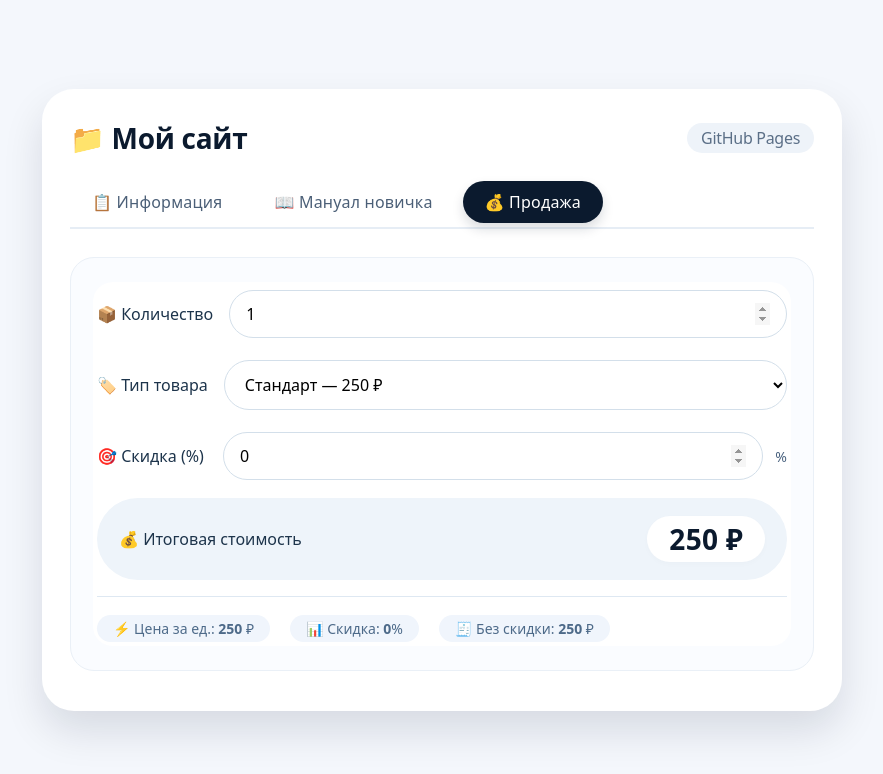
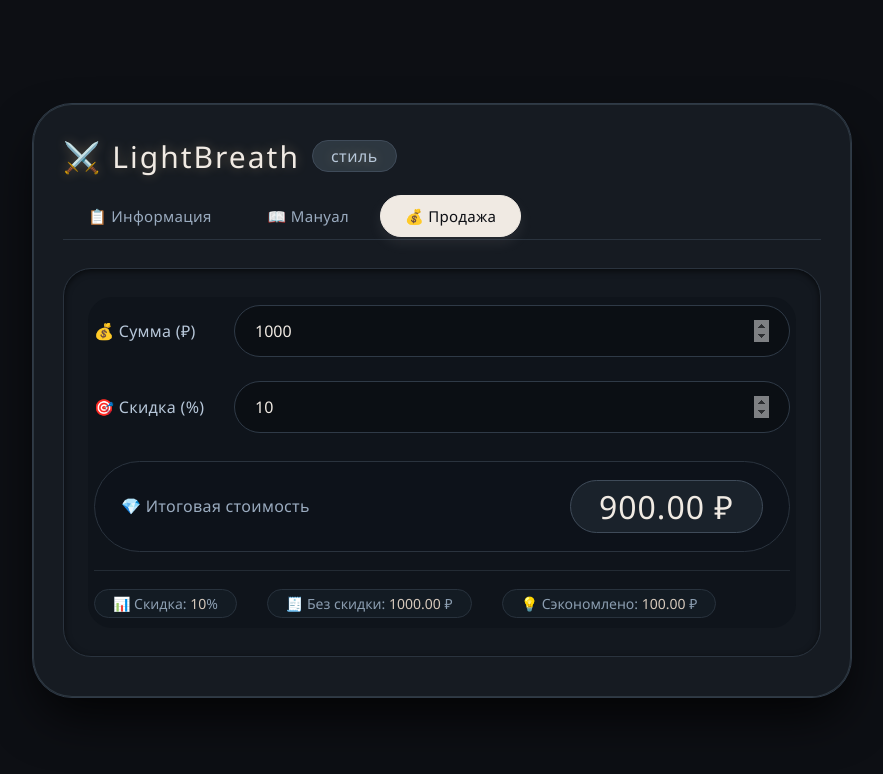
Before and after one commit to marf-us/dayz.raspad, a plain HTML site: page index.html in a window 1280 px wide. Both pictures are taken after a click on the tab "💰 Продажа". Shown: the whole page, without its empty margins (198-1081 px from the left). Drawn offline with Linux system fonts and the light colour scheme.

Commit message:
Update index.html

```diff
--- a/index.html
+++ b/index.html
@@ -3,161 +3,172 @@
 <head>
   <meta charset="UTF-8" />
   <meta name="viewport" content="width=device-width, initial-scale=1.0" />
-  <title>Мой сайт — Вкладки и калькулятор</title>
+  <title>LightBreath — Стиль и калькулятор</title>
   <style>
-    /* --- Сброс и базовые стили --- */
+    /* --- Стиль, вдохновленный lightbreath (темная эстетика) --- */
     * {
       margin: 0;
       padding: 0;
       box-sizing: border-box;
-      font-family: system-ui, 'Segoe UI', Roboto, sans-serif;
+      font-family: 'Segoe UI', 'Roboto', system-ui, sans-serif;
     }
 
     body {
-      background: #f4f7fc;
+      background: #0d0f14;
       min-height: 100vh;
       display: flex;
       justify-content: center;
       align-items: center;
-      padding: 20px;
+      padding: 30px 20px;
     }
 
     .card {
-      max-width: 800px;
+      max-width: 820px;
       width: 100%;
-      background: #ffffff;
-      border-radius: 32px;
-      box-shadow: 0 20px 40px rgba(0, 20, 40, 0.12);
-      padding: 30px 28px 40px;
-      transition: 0.25s;
+      background: #161b22;
+      border-radius: 40px;
+      box-shadow: 0 25px 50px -8px rgba(0, 0, 0, 0.8), 0 0 0 1px #2d3740 inset;
+      padding: 32px 30px 40px;
+      transition: 0.2s;
+      border: 1px solid #2f3a47;
     }
 
-    h1 {
-      font-size: 28px;
-      font-weight: 600;
-      color: #0b1a2e;
-      margin-bottom: 12px;
-      letter-spacing: -0.3px;
+    /* --- Заголовок --- */
+    .header {
       display: flex;
-      align-items: center;
+      justify-content: space-between;
+      align-items: flex-end;
+      margin-bottom: 18px;
+      flex-wrap: wrap;
       gap: 10px;
     }
 
-    h1 small {
+    .header h1 {
+      font-size: 30px;
+      font-weight: 300;
+      letter-spacing: 2px;
+      color: #f0eae3;
+      text-shadow: 0 0 12px rgba(255, 215, 150, 0.3);
+      display: flex;
+      align-items: center;
+      gap: 12px;
+    }
+
+    .header h1 span {
+      background: #2d3740;
       font-size: 16px;
       font-weight: 400;
-      color: #5b6f87;
-      margin-left: auto;
-      background: #eef3f9;
-      padding: 4px 14px;
+      padding: 4px 18px;
       border-radius: 40px;
+      letter-spacing: 0.5px;
+      color: #b7c7d9;
+      border: 1px solid #3f4b59;
     }
 
-    /* --- Вкладки (табы) --- */
+    /* --- Табы --- */
     .tabs {
       display: flex;
-      gap: 8px;
-      margin: 24px 0 28px;
-      border-bottom: 2px solid #e6edf5;
-      padding-bottom: 4px;
+      gap: 6px;
+      margin: 18px 0 28px;
+      border-bottom: 1px solid #2a333e;
+      padding-bottom: 2px;
       flex-wrap: wrap;
     }
 
     .tab-btn {
       background: transparent;
       border: none;
-      padding: 10px 22px;
-      font-size: 16px;
+      padding: 10px 24px;
+      font-size: 15px;
       font-weight: 500;
-      color: #4b5f77;
+      color: #9aabbf;
       cursor: pointer;
-      border-radius: 40px;
-      transition: 0.2s;
-      letter-spacing: 0.2px;
-      display: inline-flex;
-      align-items: center;
-      gap: 6px;
+      border-radius: 60px;
+      transition: 0.25s;
+      letter-spacing: 0.3px;
+      border: 1px solid transparent;
     }
 
     .tab-btn:hover {
-      background: #e9f0f8;
-      color: #0b1a2e;
+      color: #f0eae3;
+      background: #232b34;
+      border-color: #3f4b59;
     }
 
     .tab-btn.active {
-      background: #0b1a2e;
-      color: white;
-      box-shadow: 0 6px 12px rgba(11, 26, 46, 0.15);
+      background: #f0eae3;
+      color: #0d0f14;
+      box-shadow: 0 6px 14px rgba(240, 234, 227, 0.08);
+      border-color: #f0eae3;
     }
 
-    .tab-btn i {
-      font-style: normal;
-      font-size: 18px;
-    }
-
-    /* --- Контент вкладок --- */
+    /* --- Контент --- */
     .tab-content {
       display: none;
-      animation: fade 0.25s ease;
-      background: #fafcff;
-      padding: 24px 22px;
-      border-radius: 24px;
-      border: 1px solid #eaf0f7;
+      animation: fadeIn 0.3s ease;
+      background: #13181f;
+      padding: 28px 24px;
+      border-radius: 28px;
+      border: 1px solid #2a333e;
       margin-top: 8px;
+      box-shadow: inset 0 2px 6px rgba(0,0,0,0.6);
     }
 
     .tab-content.active {
       display: block;
     }
 
-    @keyframes fade {
-      0% { opacity: 0.4; transform: translateY(6px); }
+    @keyframes fadeIn {
+      0% { opacity: 0.3; transform: translateY(8px); }
       100% { opacity: 1; transform: translateY(0); }
     }
 
-    /* --- Информация --- */
+    /* --- Информация (стиль как в примере) --- */
     .info-grid {
       display: flex;
       flex-direction: column;
-      gap: 14px;
+      gap: 12px;
     }
 
-    .info-item {
+    .info-row {
       display: flex;
       align-items: baseline;
-      padding: 10px 0;
-      border-bottom: 1px dashed #dce5ef;
+      padding: 12px 0;
+      border-bottom: 1px dashed #28323d;
     }
 
-    .info-item:last-child {
+    .info-row:last-child {
       border-bottom: none;
     }
 
     .info-label {
-      font-weight: 600;
-      color: #1d344b;
-      width: 130px;
+      font-weight: 400;
+      color: #9aabbf;
+      width: 140px;
       flex-shrink: 0;
+      letter-spacing: 0.3px;
     }
 
     .info-value {
-      color: #1d3a5c;
+      color: #e8e0d8;
+      font-weight: 300;
     }
 
     .badge {
-      background: #dbeafe;
-      color: #1a4b7a;
-      padding: 4px 14px;
+      background: #28323d;
+      color: #cbdae6;
+      padding: 2px 16px;
       border-radius: 40px;
-      font-size: 14px;
+      font-size: 13px;
+      border: 1px solid #3f4b59;
     }
 
-    /* --- Мануал новичка --- */
+    /* --- Мануал новичка (минимализм) --- */
     .manual-step {
       display: flex;
-      gap: 16px;
+      gap: 18px;
       padding: 14px 0;
-      border-bottom: 1px solid #e2eaf3;
+      border-bottom: 1px solid #232b34;
     }
 
     .manual-step:last-child {
@@ -165,128 +176,147 @@
     }
 
     .step-num {
-      background: #0b1a2e;
-      color: white;
-      width: 32px;
-      height: 32px;
-      border-radius: 40px;
+      background: #232b34;
+      color: #d6c9bc;
+      width: 34px;
+      height: 34px;
+      border-radius: 60px;
       display: flex;
       align-items: center;
       justify-content: center;
-      font-weight: 600;
+      font-weight: 500;
       flex-shrink: 0;
+      border: 1px solid #3a4655;
       font-size: 15px;
     }
 
     .step-text {
-      color: #1f3853;
+      color: #c8d4e0;
       line-height: 1.5;
     }
 
     .step-text strong {
-      color: #0b1a2e;
+      color: #f0eae3;
+      font-weight: 500;
     }
 
-    /* --- Калькулятор (Продажа) --- */
+    /* --- КАЛЬКУЛЯТОР (Продажа) --- */
     .calc-box {
-      background: white;
-      border-radius: 20px;
-      padding: 8px 4px 4px;
+      background: #0f141b;
+      border-radius: 24px;
+      padding: 8px 6px 10px;
     }
 
-    .calc-row {
+    .calc-field {
+      margin-bottom: 24px;
       display: flex;
       flex-wrap: wrap;
       align-items: center;
-      gap: 14px 16px;
-      margin-bottom: 22px;
+      gap: 16px 20px;
     }
 
-    .calc-row label {
-      font-weight: 500;
-      color: #1d344b;
-      min-width: 110px;
+    .calc-field label {
+      color: #b7c7d9;
+      font-weight: 400;
+      min-width: 120px;
+      letter-spacing: 0.3px;
     }
 
-    .calc-row input,
-    .calc-row select {
+    .calc-field input {
       flex: 1;
-      min-width: 170px;
-      padding: 12px 16px;
-      border: 1.5px solid #d3dfea;
+      min-width: 160px;
+      background: #0b0f14;
+      border: 1px solid #2f3a47;
       border-radius: 60px;
+      padding: 14px 20px;
       font-size: 16px;
-      background: white;
+      color: #f0eae3;
+      outline: none;
       transition: 0.2s;
-      outline: none;
     }
 
-    .calc-row input:focus,
-    .calc-row select:focus {
-      border-color: #0b1a2e;
-      box-shadow: 0 0 0 3px rgba(11, 26, 46, 0.08);
+    .calc-field input:focus {
+      border-color: #b7a48b;
+      box-shadow: 0 0 0 3px rgba(183, 164, 139, 0.15);
+      background: #10161e;
     }
 
-    .calc-row input[type="number"] {
+    .calc-field input::placeholder {
+      color: #4d5c6e;
+      font-weight: 300;
+    }
+
+    .calc-field input[type="number"] {
       -moz-appearance: textfield;
     }
 
-    .calc-row input[type="number"]::-webkit-inner-spin-button {
-      opacity: 0.6;
+    .calc-field input[type="number"]::-webkit-inner-spin-button {
+      opacity: 0.5;
     }
 
+    /* итоговый блок */
     .calc-result {
-      background: #eef4fa;
-      padding: 18px 22px;
+      background: #0d121a;
+      border: 1px solid #2a333e;
       border-radius: 60px;
+      padding: 18px 26px;
       display: flex;
       flex-wrap: wrap;
       align-items: center;
       justify-content: space-between;
-      margin: 18px 0 10px;
+      margin: 28px 0 16px;
     }
 
-    .calc-result span:first-child {
-      font-weight: 500;
-      color: #1d344b;
+    .calc-result .label {
+      color: #9aabbf;
+      font-weight: 400;
+      letter-spacing: 0.3px;
     }
 
     .calc-result .total {
-      font-size: 28px;
-      font-weight: 700;
-      color: #0b1a2e;
-      background: white;
-      padding: 4px 22px;
+      font-size: 32px;
+      font-weight: 300;
+      color: #f0eae3;
+      background: #1a222b;
+      padding: 4px 28px;
       border-radius: 60px;
-      letter-spacing: 0.3px;
-      box-shadow: 0 2px 6px rgba(0,0,0,0.02);
+      border: 1px solid #3f4b59;
+      letter-spacing: 1px;
     }
 
     .calc-hint {
+      display: flex;
+      flex-wrap: wrap;
+      gap: 18px 30px;
+      margin-top: 18px;
+      padding-top: 18px;
+      border-top: 1px solid #232b34;
       font-size: 14px;
-      color: #4d6a89;
-      margin-top: 16px;
-      border-top: 1px solid #dee8f2;
-      padding-top: 18px;
-      display: flex;
-      gap: 20px;
-      flex-wrap: wrap;
+      color: #8b9db0;
     }
 
     .calc-hint span {
-      background: #f0f5fc;
-      padding: 4px 16px;
-      border-radius: 30px;
+      background: #131b23;
+      padding: 4px 18px;
+      border-radius: 40px;
+      border: 1px solid #28323d;
+    }
+
+    .calc-hint strong {
+      color: #d6c9bc;
+      font-weight: 400;
     }
 
     /* --- адаптив --- */
-    @media (max-width: 600px) {
+    @media (max-width: 640px) {
       .card { padding: 20px 16px; }
+      .header h1 { font-size: 24px; flex-wrap: wrap; }
       .tabs { gap: 4px; }
       .tab-btn { padding: 8px 14px; font-size: 14px; }
+      .tab-content { padding: 20px 14px; }
       .info-label { width: 100px; }
-      .calc-row label { min-width: 80px; }
-      .calc-result { flex-direction: column; align-items: stretch; gap: 12px; }
+      .calc-field label { min-width: 90px; }
+      .calc-result { flex-direction: column; align-items: stretch; gap: 14px; }
       .calc-result .total { text-align: center; }
     }
   </style>
@@ -294,27 +324,28 @@
 <body>
 
 <div class="card">
-  <h1>
-    📁 Мой сайт
-    <small>GitHub Pages</small>
-  </h1>
+  <div class="header">
+    <h1>
+      ⚔️ LightBreath
+      <span>стиль</span>
+    </h1>
+  </div>
 
   <!-- Вкладки -->
   <div class="tabs" role="tablist">
     <button class="tab-btn active" data-tab="info" role="tab">📋 Информация</button>
-    <button class="tab-btn" data-tab="manual" role="tab">📖 Мануал новичка</button>
+    <button class="tab-btn" data-tab="manual" role="tab">📖 Мануал</button>
     <button class="tab-btn" data-tab="sale" role="tab">💰 Продажа</button>
   </div>
 
   <!-- Информация -->
   <div id="info" class="tab-content active" role="tabpanel">
     <div class="info-grid">
-      <div class="info-item"><span class="info-label">📌 Название</span><span class="info-value">Тестовый проект</span></div>
-      <div class="info-item"><span class="info-label">🕹️ Версия</span><span class="info-value">1.2.0 <span class="badge">стабильная</span></span></div>
-      <div class="info-item"><span class="info-label">👤 Автор</span><span class="info-value">Алексей Д.</span></div>
-      <div class="info-item"><span class="info-label">📅 Дата</span><span class="info-value">Июль 2026</span></div>
-      <div class="info-item"><span class="info-label">🌐 Репозиторий</span><span class="info-value"><a href="#" style="color:#0b1a2e; text-decoration:none; border-bottom:1px dotted;">github.com/your/repo</a></span></div>
-      <div class="info-item"><span class="info-label">📄 Описание</span><span class="info-value">Демонстрация вкладок и встроенного калькулятора для раздела "Продажа".</span></div>
+      <div class="info-row"><span class="info-label">Название</span><span class="info-value">LightBreath / Дыхание Света</span></div>
+      <div class="info-row"><span class="info-label">Версия</span><span class="info-value">2.0 <span class="badge">стабильная</span></span></div>
+      <div class="info-row"><span class="info-label">Автор</span><span class="info-value">Lin Homura</span></div>
+      <div class="info-row"><span class="info-label">Репозиторий</span><span class="info-value"><a href="#" style="color:#b7a48b; text-decoration:none; border-bottom:1px dotted #4d5c6e;">github.com/lightbreath/repo</a></span></div>
+      <div class="info-row"><span class="info-label">Описание</span><span class="info-value">Стиль, вдохновленный дыханием света. Калькулятор скидок.</span></div>
     </div>
   </div>
 
@@ -322,19 +353,19 @@
   <div id="manual" class="tab-content" role="tabpanel">
     <div class="manual-step">
       <div class="step-num">1</div>
-      <div class="step-text"><strong>Ознакомьтесь с интерфейсом</strong> — переключайте вкладки, чтобы изучить доступные разделы.</div>
+      <div class="step-text"><strong>Изучите интерфейс</strong> — переключайте вкладки для навигации по разделам.</div>
     </div>
     <div class="manual-step">
       <div class="step-num">2</div>
-      <div class="step-text"><strong>Перейдите во вкладку «Продажа»</strong> — там находится калькулятор для расчёта стоимости.</div>
+      <div class="step-text"><strong>Перейдите во вкладку «Продажа»</strong> — здесь находится калькулятор для расчёта стоимости со скидкой.</div>
     </div>
     <div class="manual-step">
       <div class="step-num">3</div>
-      <div class="step-text"><strong>Введите количество товара</strong> и выберите тип из выпадающего списка. Цена обновится автоматически.</div>
+      <div class="step-text"><strong>Введите сумму</strong> (например, стоимость товара) и укажите скидку в процентах.</div>
     </div>
     <div class="manual-step">
       <div class="step-num">4</div>
-      <div class="step-text"><strong>Итоговая сумма</strong> отображается внизу с учётом скидки (если применимо).</div>
+      <div class="step-text"><strong>Итоговая сумма</strong> отобразится автоматически с учётом введённой скидки.</div>
     </div>
     <div class="manual-step">
       <div class="step-num">5</div>
@@ -342,39 +373,28 @@
     </div>
   </div>
 
-  <!-- Продажа + калькулятор -->
+  <!-- Продажа + калькулятор (только сумма и скидка) -->
   <div id="sale" class="tab-content" role="tabpanel">
     <div class="calc-box">
-      <div class="calc-row">
-        <label for="quantity">📦 Количество</label>
-        <input type="number" id="quantity" value="1" min="1" step="1" />
+      <div class="calc-field">
+        <label for="amount">💰 Сумма (₽)</label>
+        <input type="number" id="amount" value="1000" min="0" step="100" placeholder="Введите сумму" />
       </div>
 
-      <div class="calc-row">
-        <label for="productType">🏷️ Тип товара</label>
-        <select id="productType">
-          <option value="basic">Базовый — 100 ₽</option>
-          <option value="standard" selected>Стандарт — 250 ₽</option>
-          <option value="premium">Премиум — 450 ₽</option>
-          <option value="deluxe">Делюкс — 750 ₽</option>
-        </select>
-      </div>
-
-      <div class="calc-row" style="margin-bottom: 8px;">
+      <div class="calc-field">
         <label for="discount">🎯 Скидка (%)</label>
-        <input type="number" id="discount" value="0" min="0" max="90" step="1" />
-        <span style="font-size:14px; color:#48617e; margin-left:-4px;">%</span>
+        <input type="number" id="discount" value="10" min="0" max="100" step="1" placeholder="0–100" />
       </div>
 
       <div class="calc-result">
-        <span>💰 Итоговая стоимость</span>
-        <span class="total" id="totalPrice">250 ₽</span>
+        <span class="label">💎 Итоговая стоимость</span>
+        <span class="total" id="totalPrice">900 ₽</span>
       </div>
 
       <div class="calc-hint">
-        <span>⚡ Цена за ед.: <strong id="pricePerUnit">250</strong> ₽</span>
-        <span>📊 Скидка: <strong id="discountDisplay">0</strong>%</span>
-        <span>🧾 Без скидки: <strong id="subtotalDisplay">250</strong> ₽</span>
+        <span>📊 Скидка: <strong id="discountDisplay">10</strong>%</span>
+        <span>🧾 Без скидки: <strong id="subtotalDisplay">1000</strong> ₽</span>
+        <span>💡 Сэкономлено: <strong id="savedDisplay">100</strong> ₽</span>
       </div>
     </div>
   </div>
@@ -382,16 +402,14 @@
 
 <script>
   (function() {
-    // --- Переключение вкладок ---
+    // --- Переключение вкладок (без изменений) ---
     const tabs = document.querySelectorAll('.tab-btn');
     const contents = document.querySelectorAll('.tab-content');
 
     function activateTab(tabId) {
-      // убираем активные классы
       tabs.forEach(btn => btn.classList.remove('active'));
       contents.forEach(content => content.classList.remove('active'));
 
-      // активируем нужную кнопку и контент
       const activeBtn = Array.from(tabs).find(btn => btn.dataset.tab === tabId);
       if (activeBtn) activeBtn.classList.add('active');
 
@@ -406,72 +424,59 @@
       });
     });
 
-    // --- КАЛЬКУЛЯТОР (раздел Продажа) ---
-    const quantityInput = document.getElementById('quantity');
-    const productSelect = document.getElementById('productType');
+    // --- НОВЫЙ КАЛЬКУЛЯТОР: только сумма + скидка ---
+    const amountInput = document.getElementById('amount');
     const discountInput = document.getElementById('discount');
     const totalSpan = document.getElementById('totalPrice');
-    const pricePerUnitSpan = document.getElementById('pricePerUnit');
     const discountDisplaySpan = document.getElementById('discountDisplay');
     const subtotalDisplaySpan = document.getElementById('subtotalDisplay');
+    const savedDisplaySpan = document.getElementById('savedDisplay');
 
-    // цены для каждого типа (в ₽)
-    const prices = {
-      basic: 100,
-      standard: 250,
-      premium: 450,
-      deluxe: 750
-    };
+    function updateCalculator() {
+      // Сумма
+      let amount = parseFloat(amountInput.value);
+      if (isNaN(amount) || amount < 0) amount = 0;
+      amountInput.value = amount; // корректируем
 
-    // функция обновления калькулятора
-    function updateCalculator() {
-      // получаем значения
-      let quantity = parseInt(quantityInput.value, 10);
-      if (isNaN(quantity) || quantity < 1) quantity = 1;
-      quantityInput.value = quantity;  // корректируем
-
-      const productType = productSelect.value;
-      const pricePerUnit = prices[productType] || 250;
-
-      let discount = parseInt(discountInput.value, 10);
+      // Скидка
+      let discount = parseFloat(discountInput.value);
       if (isNaN(discount) || discount < 0) discount = 0;
-      if (discount > 90) discount = 90;
+      if (discount > 100) discount = 100;
       discountInput.value = discount;
 
-      // расчёт
-      const subtotal = quantity * pricePerUnit;
+      // Расчёт
       const discountMultiplier = 1 - discount / 100;
-      let total = subtotal * discountMultiplier;
-      // округляем до целых (копейки не используем)
-      total = Math.round(total);
+      let total = amount * discountMultiplier;
+      total = Math.round(total * 100) / 100; // до 2 знаков
 
-      // обновляем DOM
-      totalSpan.textContent = total + ' ₽';
-      pricePerUnitSpan.textContent = pricePerUnit;
+      const saved = amount - total;
+
+      // Отображение
+      totalSpan.textContent = total.toFixed(2) + ' ₽';
       discountDisplaySpan.textContent = discount;
-      subtotalDisplaySpan.textContent = subtotal;
+      subtotalDisplaySpan.textContent = amount.toFixed(2);
+      savedDisplaySpan.textContent = saved.toFixed(2);
     }
 
-    // событийные слушатели для калькулятора
-    quantityInput.addEventListener('input', updateCalculator);
-    productSelect.addEventListener('change', updateCalculator);
+    // События
+    amountInput.addEventListener('input', updateCalculator);
     discountInput.addEventListener('input', updateCalculator);
 
-    // дополнительно: при потере фокуса корректируем значения
-    quantityInput.addEventListener('blur', function() {
-      let val = parseInt(this.value, 10);
-      if (isNaN(val) || val < 1) this.value = 1;
+    // Дополнительная валидация при потере фокуса
+    amountInput.addEventListener('blur', function() {
+      let val = parseFloat(this.value);
+      if (isNaN(val) || val < 0) this.value = 0;
       updateCalculator();
     });
 
     discountInput.addEventListener('blur', function() {
-      let val = parseInt(this.value, 10);
+      let val = parseFloat(this.value);
       if (isNaN(val) || val < 0) this.value = 0;
-      if (val > 90) this.value = 90;
+      if (val > 100) this.value = 100;
       updateCalculator();
     });
 
-    // первоначальный расчёт
+    // Первоначальный расчёт
     updateCalculator();
   })();
 </script>
```
